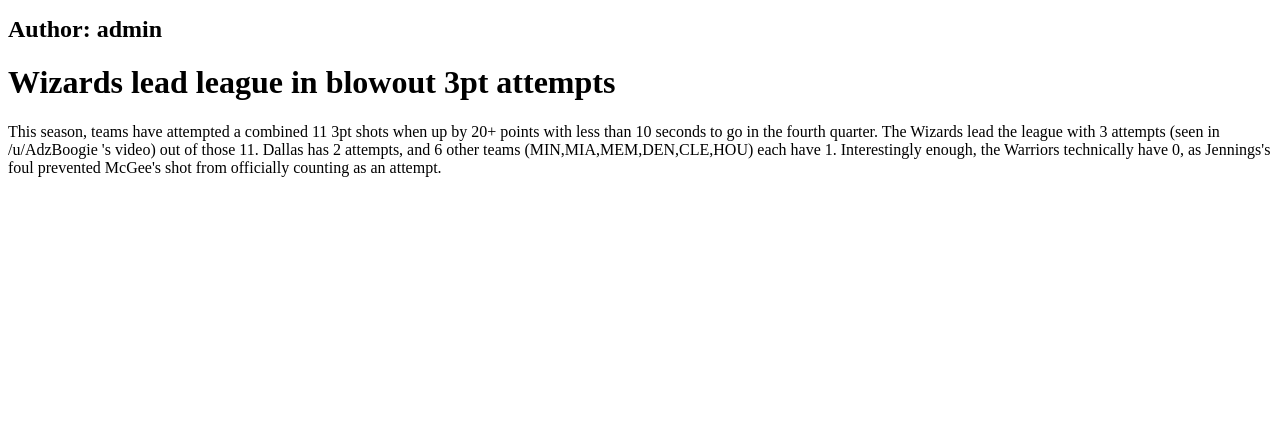
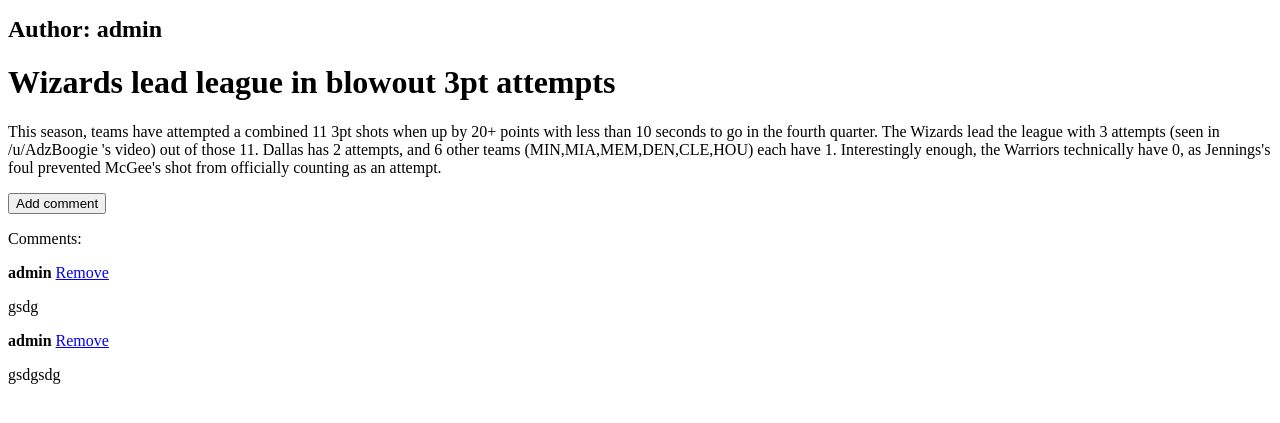
Before and after one commit to malukasrokas/sports-site, a Django app: page /forumpost/26/ in a window 1280 px wide. Shown: the part 225-648 px from the top of the page. Run offline with Django 3.2, Linux system fonts and the light colour scheme; a user stored in the database is signed in; data comes from the database, SQL or seed files in the repository; both versions use the stored data as it was after the commit.

Commit message:
Added comment section to forum

```diff
--- a/newsfeed/models.py
+++ b/newsfeed/models.py
@@ -32,8 +32,8 @@
 
 class Comment(models.Model):
     author = models.ForeignKey('auth.User')
-    newsPost = models.ForeignKey(Post, blank=True, null=True, related_name="newsComment")
-    forumPost = models.ForeignKey(ForumPost, blank=True, null=True)
+    newsPost = models.ForeignKey(Post, blank=True, null=True, related_name="news_comments")
+    forumPost = models.ForeignKey(ForumPost, blank=True, null=True, related_name="forum_comments")
     text = models.TextField()
     timeStamp = models.DateTimeField(default=timezone.now)
 
--- a/newsfeed/templates/forum/forum_list.html
+++ b/newsfeed/templates/forum/forum_list.html
@@ -5,6 +5,7 @@
         <p>{{ forumPost.timeStamp }}
         <h2><a href="{% url 'forumpost_detail' pk=forumPost.pk %}">{{ forumPost.title }}</a><i> by {{ forumPost.author }}</i></h2>
         <p>{{ forumPost.post|truncatechars:100|linebreaksbr }}</p>
+        <a href="{% url 'forumpost_detail' pk=forumPost.pk %}">{{ forumPost.forum_comments.count }} responses</a>
     {% endfor %}
 
 {% endblock %}
--- a/newsfeed/templates/forum/forumpost_detail.html
+++ b/newsfeed/templates/forum/forumpost_detail.html
@@ -10,30 +10,29 @@
             <input type="submit" onclick="myFunction()" value="Remove this post" />
         </form>
 
-        <script>
-        function myFunction() {
-             var r = confirm("Are you sure?");
-             if (r == true) {
-                return true;
-             } else
-                 return false;
-        }
-        </script>
-
     {% endif %}
 
-    <div class="forumpost">
+    <div>
         <p><i>Created: {{ forumpost.timeStamp }}</p></i>
         <h2>Author: {{ forumpost.author }} </h2>
         <h1>{{ forumpost.title }}</h1>
         <p> {{ forumpost.post }}</p>
     </div>
+    {% if user.is_authenticated %}
+        <form action="{% url 'add_comment_to_forumpost' pk=forumpost.pk %}">
+            <input type="submit" value="Add comment" />
+        </form>
+    {% endif %}
+    <p> Comments: </p>
+    {% for comment in forumpost.forum_comments.all %}
+        <div>
+            <strong> {{ comment.author }} </strong>
+            {% if user.is_superuser %}
+                <a href="{% url 'remove_forum_comment' pk=comment.pk %}">Remove</a>
+            {% endif %}
+            <p> {{ comment.text|linebreaks }} </p>
+        </div>
+    {% empty %}
+        <p>No comments yet...</p>
+    {% endfor %}
 {% endblock %}
-
-<script>
-function clicked()
-{
-    //if(!confirm('Are you sure?'))e.preventDefault();
-    confirm("Are you sure?");
-}
-</script>
--- a/newsfeed/templates/newsfeed/post_list.html
+++ b/newsfeed/templates/newsfeed/post_list.html
@@ -6,7 +6,7 @@
             <h1><a href="{% url 'post_in_detail' pk=post.pk %}">{{ post.title }}</a></h1>
             <p><i>Published: {{ post.created_date }}</i></p>
             <p>{{ post.text|linebreaksbr }}</p>
-            <a href="{% url 'post_in_detail' pk=post.pk %}">Comments: {{ post.newsComment.count }}</a>
+            <a href="{% url 'post_in_detail' pk=post.pk %}">Comments: {{ post.news_comments.count }}</a>
         </div>
     {% endfor %}
 {% endblock %}
--- a/newsfeed/urls.py
+++ b/newsfeed/urls.py
@@ -13,5 +13,7 @@
     url(r'^forumpost/edit/(?P<pk>\d+)/$', views.edit_forumpost, name='edit_forumpost'),
     url(r'^forumpost/(?P<pk>\d+)/remove/$', views.remove_forumpost, name='remove_forumpost'),
     url(r'^post/(?P<pk>\d+)/comment/$', views.add_comment_to_post, name='add_comment_to_post'),
-    url(r'^comment/(?P<pk>\d+)/remove/$', views.remove_comment, name='remove_comment'),
+    url(r'^comment/(?P<pk>\d+)/remove/$', views.remove_news_comment, name='remove_news_comment'),
+    url(r'^forumpost/(?P<pk>\d+)/comment/$', views.add_comment_to_forumpost, name='add_comment_to_forumpost'),
+    url(r'^forumpost/(?P<pk>\d+)/comment/remove/$', views.remove_forum_comment, name='remove_forum_comment'),
 ]
--- a/newsfeed/views.py
+++ b/newsfeed/views.py
@@ -101,8 +101,30 @@
     return render(request, 'newsfeed/add_comment_to_post.html', {'form': form})
 
 @login_required
-def remove_comment(request, pk):
+def remove_news_comment(request, pk):
     comment = get_object_or_404(Comment, pk=pk)
     newsPost_pk = comment.newsPost.pk
     comment.delete()
     return redirect('post_in_detail', pk=newsPost_pk)
+
+@login_required
+def add_comment_to_forumpost(request, pk):
+    forumPost = get_object_or_404(ForumPost, pk=pk)
+    if request.method == "POST":
+        form = CommentForm(request.POST)
+        if form.is_valid():
+            comment = form.save(commit=False)
+            comment.author = request.user
+            comment.forumPost = forumPost
+            comment.save()
+            return redirect('forumpost_detail', pk=forumPost.pk)
+    else:
+        form = CommentForm()
+    return render(request, 'forum/add_comment_to_forumpost.html', {'form': form})
+
+@login_required
+def remove_forum_comment(request, pk):
+    comment = get_object_or_404(Comment, pk=pk)
+    forumpost_pk = comment.forumPost.pk
+    comment.delete()
+    return redirect('forumpost_detail', pk=forumpost_pk)
```
Also changed, not shown: newsfeed/templates/forum/add_comment_to_forumpost.html (added, +9 -0 lines), newsfeed/templates/newsfeed/post_in_detail.html (+6 -3 lines), db.sqlite3, newsfeed/migrations/0006_auto_20170417_1729.py (added).
